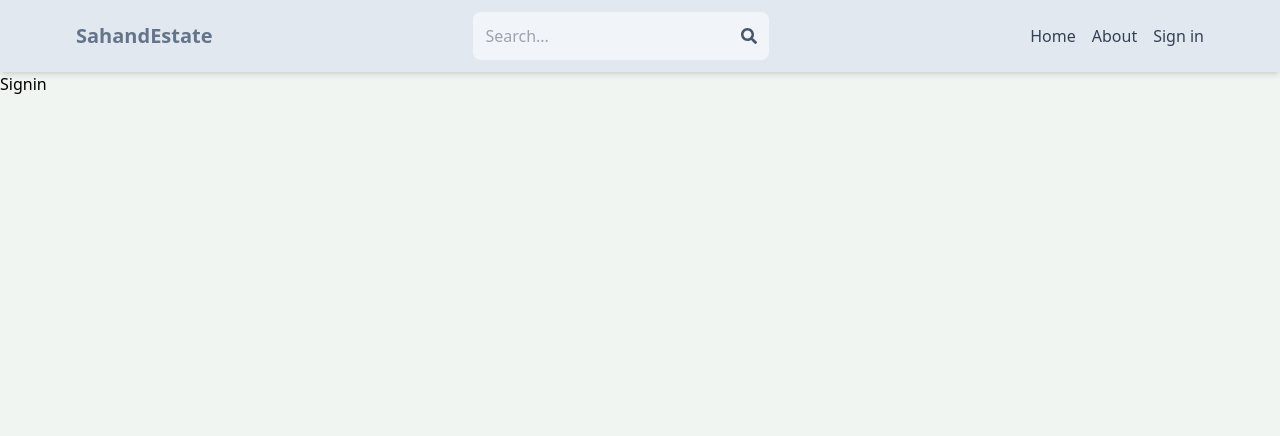
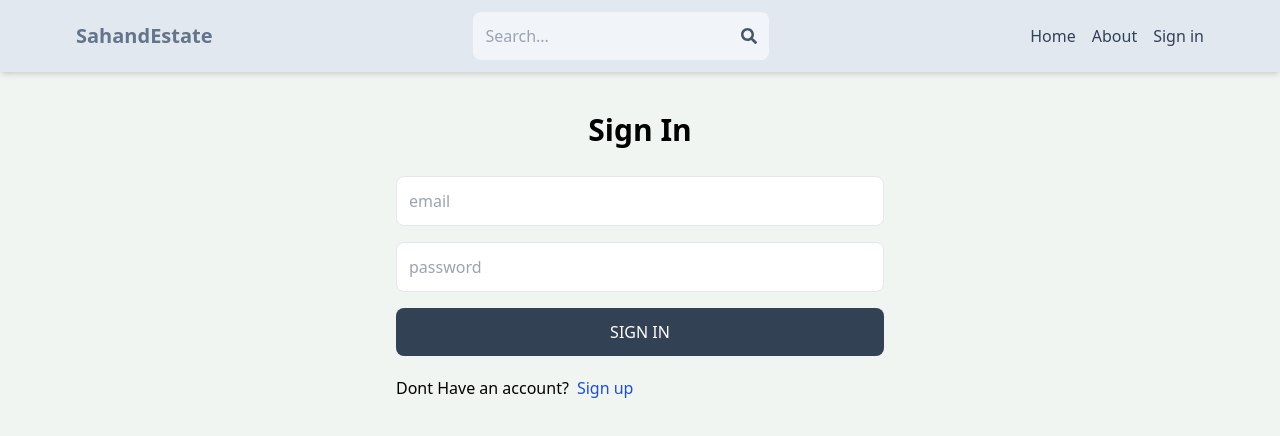
Before and after one commit to cumironin/MERN-Hotel-Booking-App, a React (Vite) app in the folder client/: page /sign-in in a window 1280 px wide. Shown: the top 436 px of the page. Built offline with nearby package versions, Linux system fonts and the light colour scheme.

Commit message:
create signin functionality

```diff
--- a/client/src/App.jsx
+++ b/client/src/App.jsx
@@ -1,6 +1,6 @@
 import { BrowserRouter, Routes, Route } from "react-router-dom";
 import Home from "./pages/Home";
-import Signin from "./pages/Signin";
+import SignIn from "./pages/SignIn";
 import SignUp from "./pages/SignUp";
 import About from "./pages/About";
 import Profile from "./pages/Profile";
@@ -12,7 +12,7 @@ export default function App() {
       <Header />
       <Routes>
         <Route path="/" element={<Home />} />
-        <Route path="/sign-in" element={<Signin />} />
+        <Route path="/sign-in" element={<SignIn />} />
         <Route path="/sign-up" element={<SignUp />} />
         <Route path="/about" element={<About />} />
         <Route path="/profile" element={<Profile />} />
--- /dev/null
+++ b/client/src/pages/SignIn.jsx
@@ -0,0 +1,78 @@
+import { useState } from "react";
+import { Link, useNavigate } from "react-router-dom";
+
+export default function SignIn() {
+  const [formData, setFormData] = useState({});
+  const [error, setError] = useState(null);
+  const [loading, setLoading] = useState(false);
+  const navigate = useNavigate();
+
+  const handleChange = (e) => {
+    setFormData({
+      ...formData,
+      [e.target.id]: e.target.value,
+    });
+  };
+
+  const handleSubmit = async (e) => {
+    e.preventDefault();
+
+    try {
+      setLoading(true);
+      const res = await fetch("api/auth/signin", {
+        method: "POST",
+        headers: {
+          "Content-Type": "application/json",
+        },
+        body: JSON.stringify(formData),
+      });
+      const data = await res.json();
+      if (data.success === false) {
+        setLoading(false);
+        setError(data.message);
+        return;
+      }
+      setLoading(false);
+      setError(null);
+      navigate("/");
+    } catch (error) {
+      setLoading(false);
+      setError(error.message);
+    }
+  };
+
+  return (
+    <div className="p-3 max-w-lg mx-auto">
+      <h1 className="text-3xl text-center font-semibold my-7">Sign In</h1>
+      <form onSubmit={handleSubmit} className="flex flex-col gap-4">
+        <input
+          type="email"
+          placeholder="email"
+          className="border p-3 rounded-lg"
+          id="email"
+          onChange={handleChange}
+        />
+        <input
+          type="password"
+          placeholder="password"
+          className="border p-3 rounded-lg"
+          id="password"
+          onChange={handleChange}
+        />
+        <button
+          disabled={loading}
+          className="bg-slate-700 text-white p-3 rounded-lg uppercase hover:opacity-95 disabled:opacity-80"
+        >
+          {loading ? "loading" : "Sign In"}
+        </button>
+      </form>
+      <div className="flex gap-2 mt-5">
+        <p>Dont Have an account?</p>
+        <Link to={"/sign-up"}>
+          <span className="text-blue-700">Sign up</span>
+        </Link>
+        {error && <p className="text-red-600 mt-5">{error}</p>}
+      </div>
+    </div>
+  );
+}
--- a/client/src/pages/Signin.jsx
+++ /dev/null
@@ -1,5 +0,0 @@
-import React from "react";
-
-export default function Signin() {
-  return <div>Signin</div>;
-}
```
